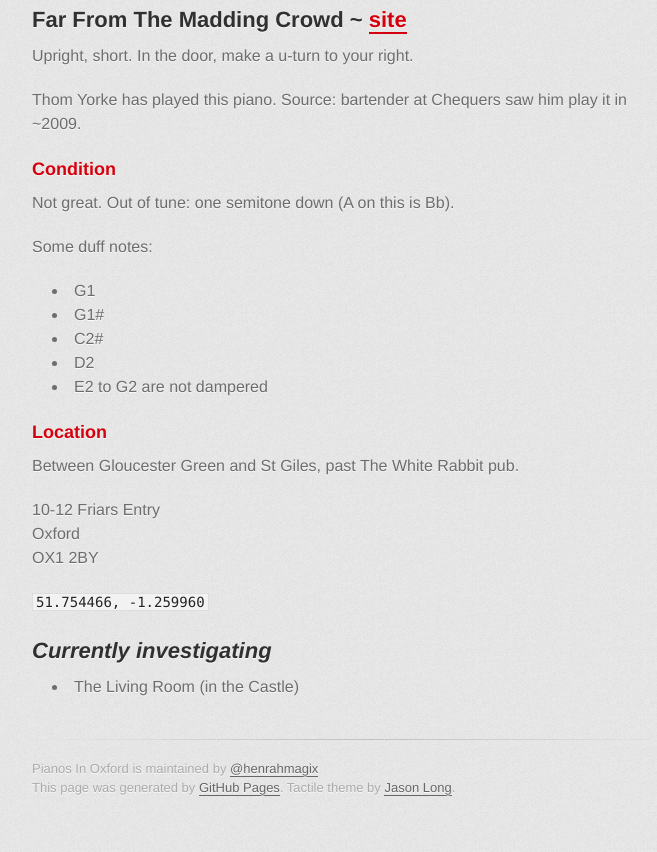
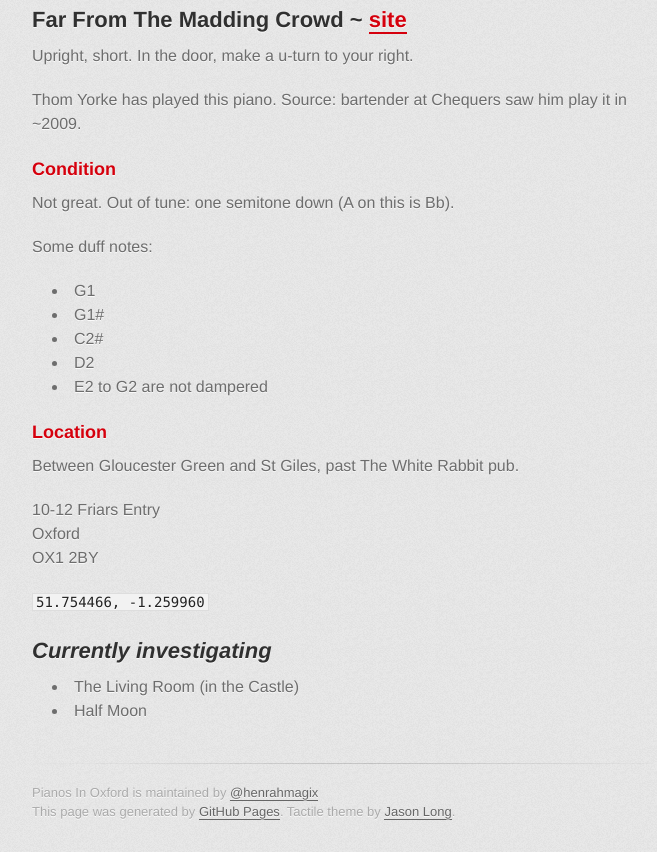
Before and after one commit to henrahmagix/pianosinoxford, a Jekyll site: the page built from index.md, in a window 1280 px wide and 900 px high, scrolled down 1720 px, cut to the strip 48-900 px from the top of the window. Shown: the whole strip, without its empty margins (298-955 px from the left). Built offline with Jekyll 4.4.1, drawn with Linux system fonts in a browser that asks for light colours; some web fonts are replaced; Markdown is read by kramdown in place of the engine named in the settings; comment, search, counter and statistics services are not loaded; before the commit the page ends 2596 px from its top, so only the background shows below that.

Commit message:
Update index.md

```diff
--- a/index.md
+++ b/index.md
@@ -77,3 +77,4 @@
 ## *Currently investigating*
 
 - The Living Room (in the Castle)
+- Half Moon
```
